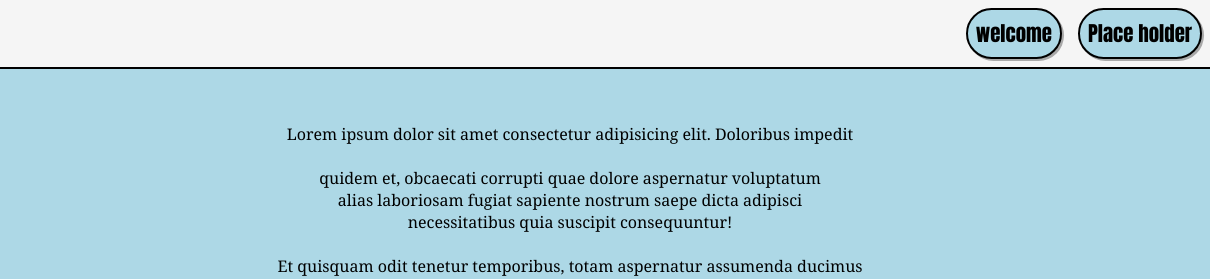
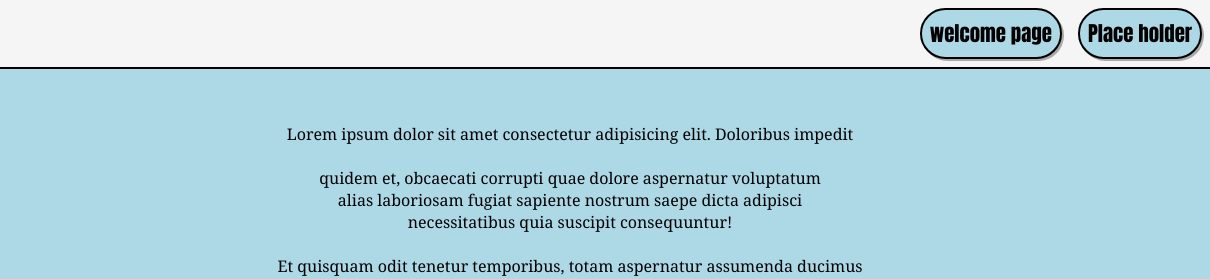
Before and after one commit to Aiche-H/homepage-start, a plain HTML site: page index.html in a window 1280 px wide. Shown: the top 279 px of the page, 70-1280 px from the left. Drawn offline with Linux system fonts and the light colour scheme.

Commit message:
second commit

```diff
--- a/index.html
+++ b/index.html
@@ -14,7 +14,7 @@
         <ul>
             <li class="navbox">
 
-                <button><a href="/index.html">welcome</a></button>
+                <button><a href="https://aiche-h.github.io/welcome-page/">welcome page</a></button>
                 <button><a href="#">Place holder</a></button>
             </li>
         </ul>
```
